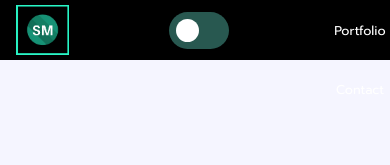
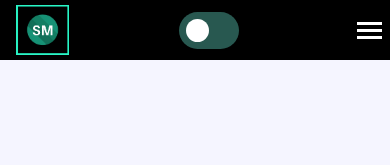
Before and after one commit to shawnmcmahon/portfolio, a React (Create React App) app: page / in a window 390 px wide. Shown: the top 165 px of the page. Built offline with nearby package versions, Linux system fonts and the light colour scheme.

Commit message:
Add hamburger menu for mobile

```diff
--- a/src/Components/Header/Header.js
+++ b/src/Components/Header/Header.js
@@ -4,9 +4,9 @@ import { HashLink as ScrollLink } from 'react-router-hash-link';
 import sm_logo from '../../Assets/sm_logo.png';
 import findStyleAndDesign from '../../findStyleAndDesign.js';
 
-
 const Header = ({ pageMode, pageDesign, handleModeSwitch, handleDesignSwitch, toggleTheme}) => {
   const [navBar, setNavBar] = useState(false);
+  const [mobileMenuOpen, setMobileMenuOpen] = useState(false);
 
   const changeBackground = () => {
     if (pageDesign === 'Flat' && window.scrollY >= 50) {
@@ -20,8 +20,13 @@ const Header = ({ pageMode, pageDesign, handleModeSwitch, handleDesignSwitch, to
       window.addEventListener('scroll', changeBackground)
     }
 
+  const toggleMobileMenu = () => {
+    setMobileMenuOpen(!mobileMenuOpen);
+  };
 
-
+  const closeMobileMenu = () => {
+    setMobileMenuOpen(false);
+  };
 
   return (
     <header className={findStyleAndDesign(pageMode, pageDesign, 'header')} tabIndex="-1">
@@ -31,41 +36,58 @@ const Header = ({ pageMode, pageDesign, handleModeSwitch, handleDesignSwitch, to
             <img src={sm_logo} alt="home button" className="home-button" />
           </ScrollLink>
         </div>
-        {window.innerWidth <= 650 &&
+
+        {/* Mobile Toggle Switch - Always visible on mobile */}
+        <div className="mobile-switch-container">
           <label className="switch-wrap switch-html">
             <input type="checkbox" value={pageMode} onChange={toggleTheme} checked={pageMode === "Dark Mode" ? true : false}/>
             <div className="switch"></div>
           </label>
-          }
-        <div className="button-container">
-          {window.innerWidth > 650 &&
+        </div>
+
+        {/* Hamburger Menu Button - Tablet and Mobile */}
+        <button
+          className={`hamburger ${mobileMenuOpen ? 'hamburger-active' : ''}`}
+          onClick={toggleMobileMenu}
+          aria-label="Toggle mobile menu"
+          aria-expanded={mobileMenuOpen}
+        >
+          <span className="hamburger-line"></span>
+          <span className="hamburger-line"></span>
+          <span className="hamburger-line"></span>
+        </button>
+
+        {/* Desktop Navigation */}
+        <div className="button-container desktop-nav">
           <label className="switch-wrap switch-html">
             <input type="checkbox" value={pageMode} onChange={toggleTheme} checked={pageMode === "Dark Mode" ? true : false}/>
             <div className="switch"></div>
           </label>
-          }
-          {/* <button className="brush" onClick={handleDesignSwitch}><img src={brush} onClick={handleDesignSwitch}/></button> */}
-          {/* <button class="hamburger" id="hamburger">
-            <i class="fas fa-bars"></i>
-          </button>
-            <ul class="nav-ul" id="nav-ul">
-              <ScrollLink smooth to="/#about" ><li>About</li></ScrollLink>
-              <ScrollLink to="/portfolio/#projects" ><li>Portfolio</li></ScrollLink>
-              <ScrollLink to="/contact/#contact"><li>Contact </li></ScrollLink>
-            </ul> */}
-          {/* {window.innerWidth <= 650 &&
-            <img src={menu} className="menu-button"/>
-          }
-          {window.innerWidth > 650 && */}
-            <>
-              <ScrollLink smooth to="/#about" >
-              <button className="nav-button text-xl">About</button></ScrollLink>
-              <ScrollLink to="/portfolio/#projects" >
-              <button className="nav-button">Portfolio</button></ScrollLink>
+
+          <ScrollLink smooth to="/#about">
+            <button className="nav-button">About</button>
+          </ScrollLink>
+          <ScrollLink to="/portfolio/#projects">
+            <button className="nav-button">Portfolio</button>
+          </ScrollLink>
           <ScrollLink to="/contact/#contact">
-              <button className="nav-button">Contact</button></ScrollLink>
-            </>
-          {/* } */}
+            <button className="nav-button">Contact</button>
+          </ScrollLink>
+        </div>
+
+        {/* Mobile Menu Overlay */}
+        <div className={`mobile-menu-overlay ${mobileMenuOpen ? 'mobile-menu-open' : ''}`}>
+          <nav className="mobile-nav">
+            <ScrollLink smooth to="/#about" onClick={closeMobileMenu}>
+              <button className="mobile-nav-button">About</button>
+            </ScrollLink>
+            <ScrollLink to="/portfolio/#projects" onClick={closeMobileMenu}>
+              <button className="mobile-nav-button">Portfolio</button>
+            </ScrollLink>
+            <ScrollLink to="/contact/#contact" onClick={closeMobileMenu}>
+              <button className="mobile-nav-button">Contact</button>
+            </ScrollLink>
+          </nav>
         </div>
       </nav>
     </header>
--- a/src/styles/desktop/Header.scss
+++ b/src/styles/desktop/Header.scss
@@ -141,32 +141,92 @@ a, a:hover, a:focus, a:active {
   padding: 0;
 }
 
-/* Navigation Buttons Container - Responsive */
-.button-container {
+/* Mobile Switch Container */
+.mobile-switch-container {
+  display: none;
+  margin: 0 !important;
+
+  @media (max-width: 991px) {
+    display: flex;
+    align-items: center;
+  }
+}
+
+/* Hamburger Menu Button */
+.hamburger {
+  display: none;
+  flex-direction: column;
+  justify-content: center;
+  align-items: center;
+  width: 40px;
+  height: 40px;
+  background: transparent;
+  border: none;
+  cursor: pointer;
+  margin: 0 !important;
+  padding: 0;
+  transition: all 0.3s ease;
+
+  @media (max-width: 991px) {
+    display: flex;
+  }
+
+  &:hover {
+    transform: scale(1.1);
+  }
+
+  &:focus {
+    outline: 2px solid $seaGreen;
+    outline-offset: 2px;
+  }
+}
+
+/* Hamburger Lines */
+.hamburger-line {
+  width: 25px;
+  height: 3px;
+  background-color: #fff;
+  margin: 2px 0;
+  transition: all 0.3s ease;
+  transform-origin: center;
+}
+
+/* Hamburger Animation when Active */
+.hamburger-active .hamburger-line {
+  &:nth-child(1) {
+    transform: rotate(45deg) translate(5px, 5px);
+  }
+
+  &:nth-child(2) {
+    opacity: 0;
+  }
+
+  &:nth-child(3) {
+    transform: rotate(-45deg) translate(7px, -6px);
+  }
+}
+
+/* Desktop Navigation - Hidden on Mobile/Tablet */
+.desktop-nav {
   display: flex;
   width: auto;
   justify-content: flex-end;
   align-items: center;
   gap: 0.5rem;
   flex-wrap: wrap;
-  margin: 0 !important; /* Override the margin from parent */
+  margin: 0 !important;
   padding: 0;
 
-  /* Mobile - Show hamburger menu */
-  @media (max-width: 767px) {
-    width: auto;
-    flex-direction: column;
-    align-items: center;
-    gap: 0.5rem;
+  @media (max-width: 991px) {
+    display: none;
   }
 
-  @include tablet-up {
-    flex-direction: row;
+  @include desktop-up {
     gap: 1rem;
   }
 }
 
-/* Navigation Buttons - Mobile First */
+/* Navigation Buttons - Desktop Only */
 .nav-button {
   color: #fff;
   background-color: inherit;
@@ -190,67 +250,74 @@ a, a:hover, a:focus, a:active {
     background-color: $seaGreen;
     color: $black;
     transform: translateY(-2px);
-
-    @media (max-width: 767px) {
-      width: clamp(80px, 25vw, 120px);
-      height: auto;
-      padding: 0.5rem;
-    }
-  }
-
-  /* Mobile styles */
-  @media (max-width: 767px) {
-    width: 60px;
-    height: 35px;
-    margin: 0.5rem 0;
-    font-size: 0.8rem;
   }
 }
 
-/* Mobile Navigation Styles */
-.hamburger {
-  background-color: transparent;
-  border: 0;
-  color: #fff;
-  cursor: pointer;
-  font-size: clamp(1.2rem, 4vw, 1.5rem);
-  display: none;
+/* Mobile Menu Overlay */
+.mobile-menu-overlay {
+  position: fixed;
+  top: 0;
+  left: 0;
+  width: 100%;
+  height: 100vh;
+  background-color: rgba($black, 0.95);
+  backdrop-filter: blur(10px);
+  z-index: 9998;
+  opacity: 0;
+  visibility: hidden;
+  transition: all 0.3s ease;
 
-  @media (max-width: 767px) {
-    display: block;
+  @include desktop-up {
+    display: none;
   }
 }
 
-.nav-ul {
-  display: flex;
-  align-items: center;
-  justify-content: center;
-  padding: 0;
-  list-style-type: none;
-  margin: 0;
-  gap: 0.5rem;
-
-  @media (max-width: 767px) {
-    flex-direction: column;
-    gap: 0.25rem;
-  }
+.mobile-menu-open {
+  opacity: 1;
+  visibility: visible;
 }
 
-.menu-button {
-  @include responsive-spacing(width, 60px, 70px, 75px);
+/* Mobile Navigation */
+.mobile-nav {
   display: flex;
   flex-direction: column;
   justify-content: center;
   align-items: center;
-  background: transparent;
-  border: none;
+  height: 100%;
+  gap: 2rem;
+  padding: 2rem;
+}
+
+/* Mobile Navigation Buttons */
+.mobile-nav-button {
+  color: #fff;
+  background-color: transparent;
+  font-family: 'Prompt', sans-serif;
+  border: 2px solid transparent;
+  font-size: clamp(1.25rem, 4vw, 1.5rem);
+  font-weight: 400;
+  padding: 1rem 2rem;
   cursor: pointer;
-  color: #fff;
+  text-decoration: none;
+  text-align: center;
+  display: flex;
+  align-items: center;
+  justify-content: center;
   transition: all 0.3s ease;
+  border-radius: 8px;
+  min-width: 150px;
 
   &:hover {
-    color: $seaGreen;
-    transform: scale(1.1);
+    background-color: $seaGreen;
+    color: $black;
+    border-color: $seaGreen;
+    transform: translateY(-3px);
+    box-shadow: 0 5px 15px rgba($seaGreen, 0.3);
+  }
+
+  &:focus {
+    outline: 2px solid $seaGreen;
+    outline-offset: 2px;
   }
 }
 
@@ -311,7 +378,8 @@ input:checked + .switch {
 @media print {
   .nav-bar,
   .nav-bar-active,
-  .neo-nav-bar {
+  .neo-nav-bar,
+  .mobile-menu-overlay {
     display: none;
   }
 }
@@ -319,21 +387,29 @@ input:checked + .switch {
 /* Accessibility improvements */
 @media (prefers-reduced-motion: reduce) {
   .nav-button,
+  .mobile-nav-button,
   .home-button,
-  .menu-button,
-  .slider {
+  .hamburger,
+  .hamburger-line,
+  .mobile-menu-overlay {
     transition: none;
   }
 }
 
 /* High contrast mode support */
 @media (prefers-contrast: high) {
-  .nav-button {
+  .nav-button,
+  .mobile-nav-button {
     border: 2px solid currentColor;
   }
 
-  .nav-button:hover {
+  .nav-button:hover,
+  .mobile-nav-button:hover {
     background-color: currentColor;
     color: white;
   }
+
+  .hamburger-line {
+    background-color: white;
+  }
 }
```
Lines whose indentation alone changed are shown as unchanged.
